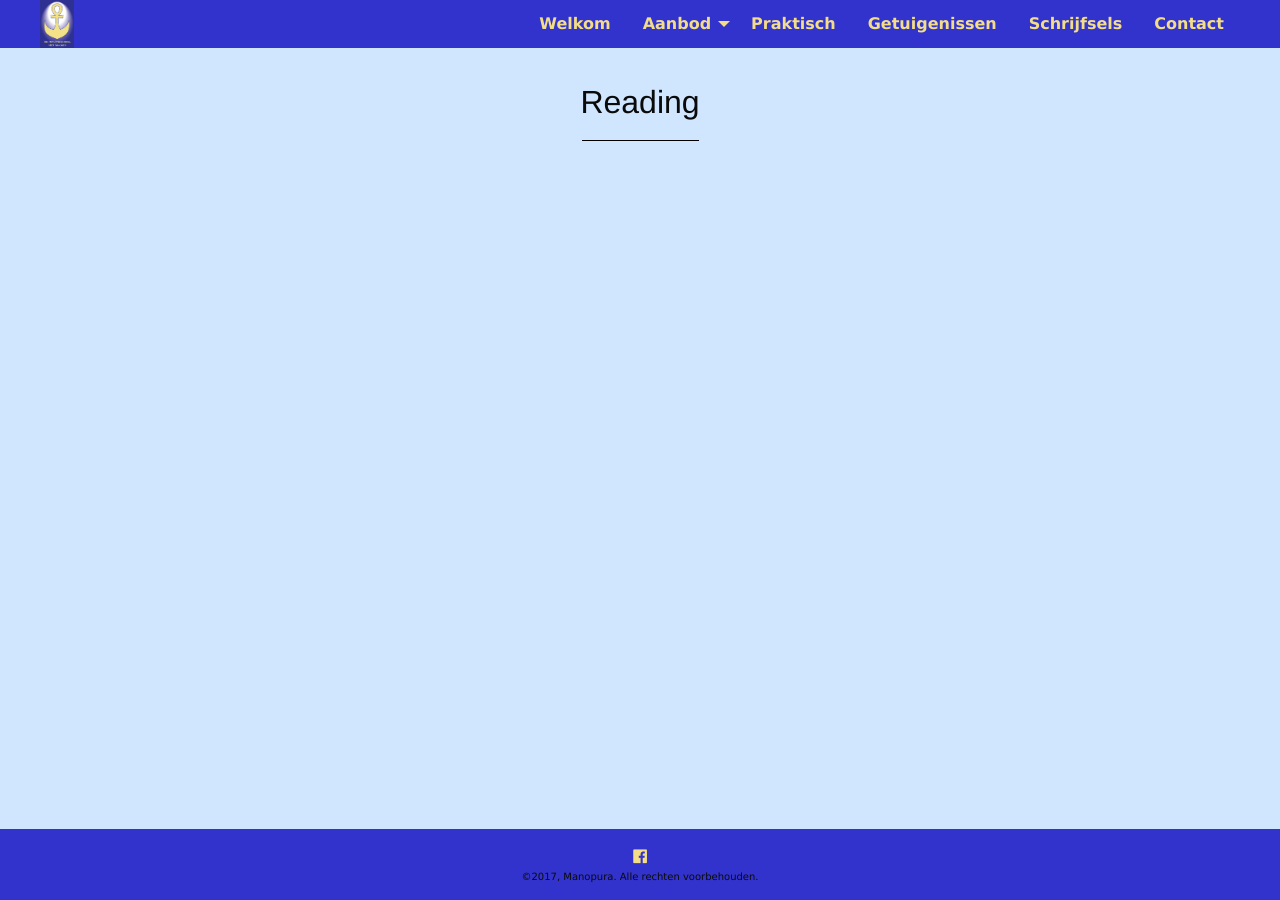
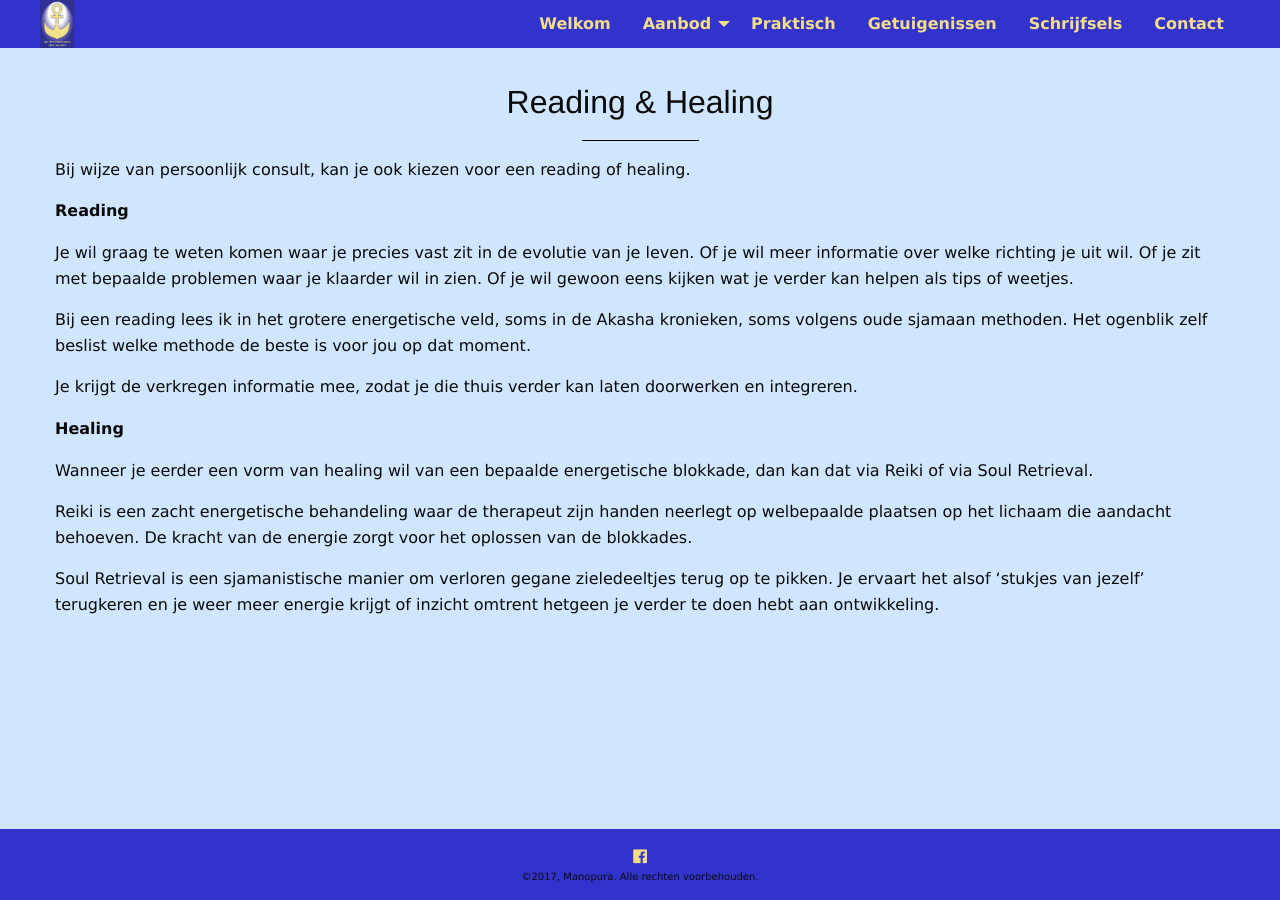
Before and after one commit to ankher/ankher.github.io, a Jekyll site: the page built from reading.md, in a window 1280 px wide. Built offline with Jekyll 4.4.1, drawn with Linux system fonts in a browser that asks for light colours; nearby versions of some CDN libraries; our own code applies the rules of GitHub Pages for plain Markdown files.

Commit message:
Update reading.md

```diff
--- a/reading.md
+++ b/reading.md
@@ -2,4 +2,23 @@
 layout: markdown
 menu: Reading/Healing
 ---
-# Reading
+# Reading & Healing
+
+Bij wijze van persoonlijk consult, kan je ook kiezen voor een reading of healing.
+
+**Reading**
+
+Je wil graag te weten komen waar je precies vast zit in de evolutie van je leven. Of je wil meer informatie over welke richting je uit wil. Of je zit met bepaalde problemen waar je klaarder wil in zien. Of je wil gewoon eens kijken wat je verder kan helpen als tips of weetjes.
+
+Bij een reading lees ik in het grotere energetische veld, soms in de Akasha kronieken, soms volgens oude sjamaan methoden. Het ogenblik zelf beslist welke methode de beste is voor jou op dat moment.
+
+Je krijgt de verkregen informatie mee, zodat je die thuis verder kan laten doorwerken en integreren.
+
+
+**Healing**
+
+Wanneer je eerder een vorm van healing wil van een bepaalde energetische blokkade, dan kan dat via Reiki of via Soul Retrieval.
+
+Reiki is een zacht energetische behandeling waar de therapeut zijn handen neerlegt op welbepaalde plaatsen op het lichaam die aandacht behoeven. De kracht van de energie zorgt voor het oplossen van de blokkades.
+
+Soul Retrieval is een sjamanistische manier om verloren gegane zieledeeltjes terug op te pikken. Je ervaart het alsof 'stukjes van jezelf' terugkeren en je weer meer energie krijgt of inzicht omtrent hetgeen je verder te doen hebt aan ontwikkeling.
```
